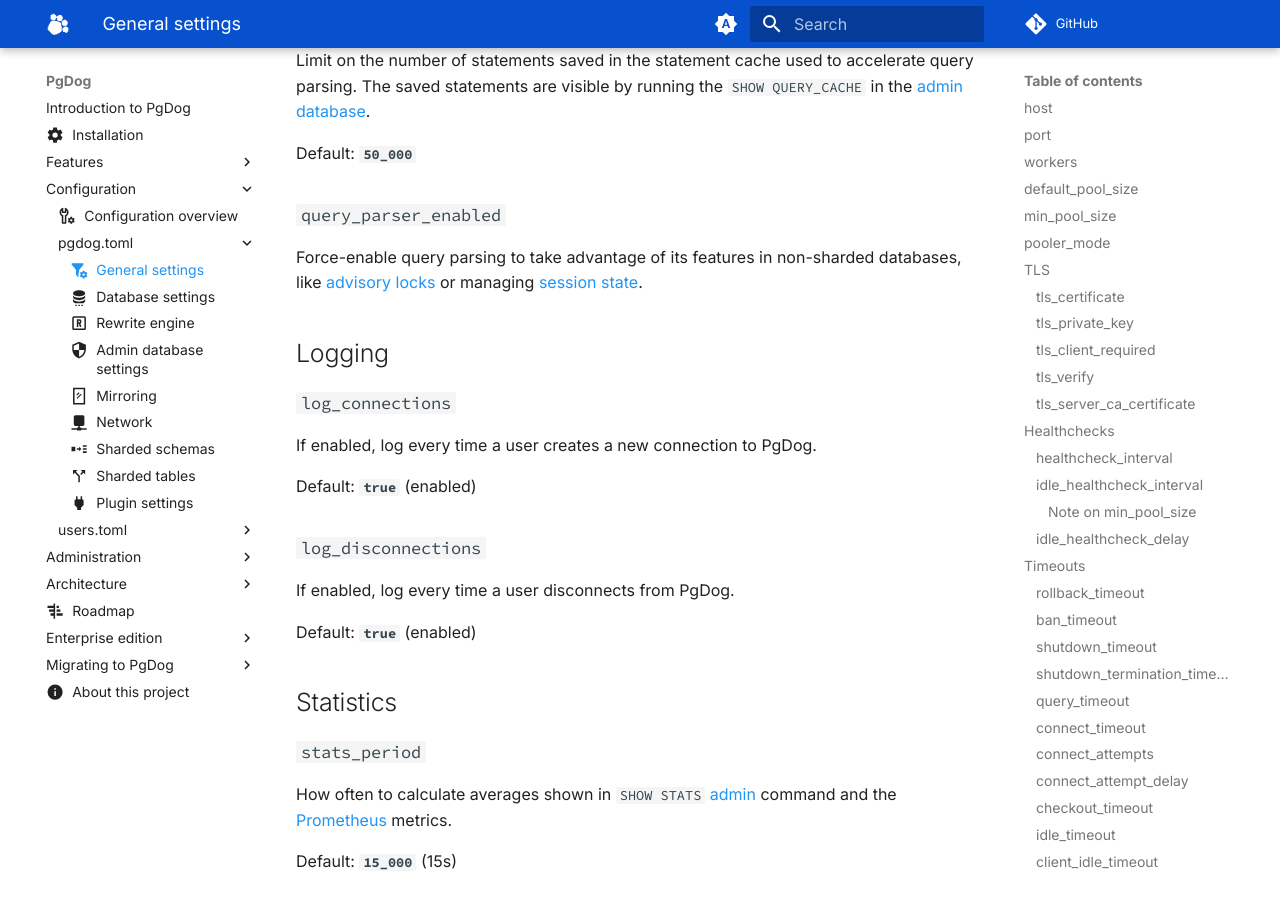
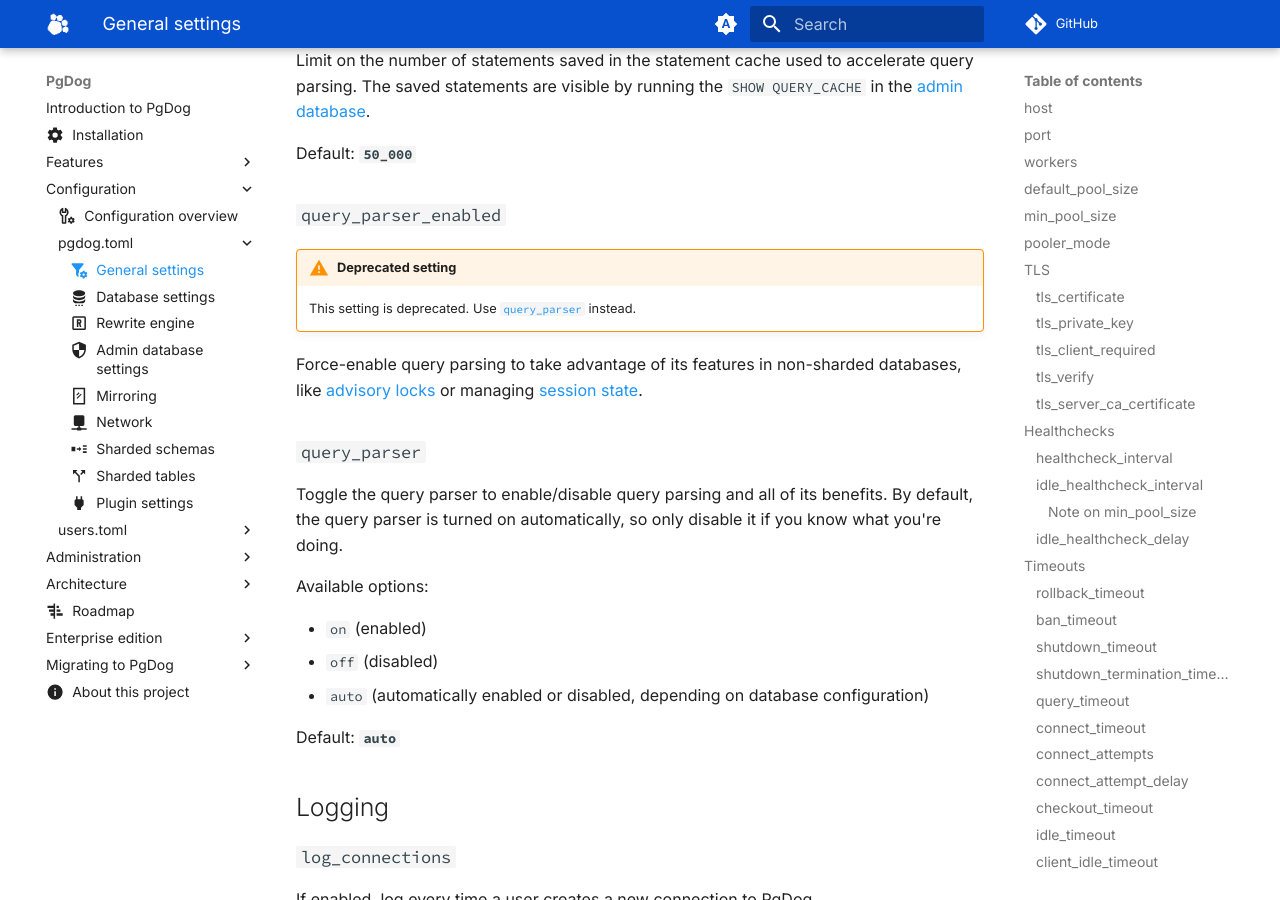
Before and after one commit to pgdogdev/docs, an MkDocs documentation site: the page built from docs/configuration/pgdog.toml/general.md, in a window 1280 px wide and 900 px high, scrolled down 10882 px. Built offline with MkDocs 1.6.1 and Material for MkDocs 9.7.7, drawn with Linux system fonts in a browser that asks for light colours; comment, search, counter and statistics services are not loaded.

Commit message:
Add missing doc

```diff
--- a/docs/configuration/pgdog.toml/general.md
+++ b/docs/configuration/pgdog.toml/general.md
@@ -393,7 +393,22 @@
 
 ### `query_parser_enabled`
 
+!!! warning "Deprecated setting"
+    This setting is deprecated. Use [`query_parser`](#query_parser) instead.
+
 Force-enable query parsing to take advantage of its features in non-sharded databases, like [advisory locks](../../features/transaction-mode.md#advisory-locks) or managing [session state](../../features/transaction-mode.md#session-state).
+
+### `query_parser`
+
+Toggle the query parser to enable/disable query parsing and all of its benefits. By default, the query parser is turned on automatically, so only disable it if you know what you're doing.
+
+Available options:
+
+- `on` (enabled)
+- `off` (disabled)
+- `auto` (automatically enabled or disabled, depending on database configuration)
+
+Default: **`auto`**
 
 ## Logging
 
--- a/mkdocs.yml
+++ b/mkdocs.yml
@@ -66,3 +66,4 @@
         'features/healthchecks.md': 'features/load-balancer/healthchecks.md'
         'features/sharding/migrations.md': 'features/sharding/schema_management/migrations.md'
         'features/sharding/primary-keys.md': 'features/sharding/schema_management/primary_keys.md'
+        'features/sharding/cross-shard/index.md': 'features/sharding/cross-shard-queries/index.md'
```
